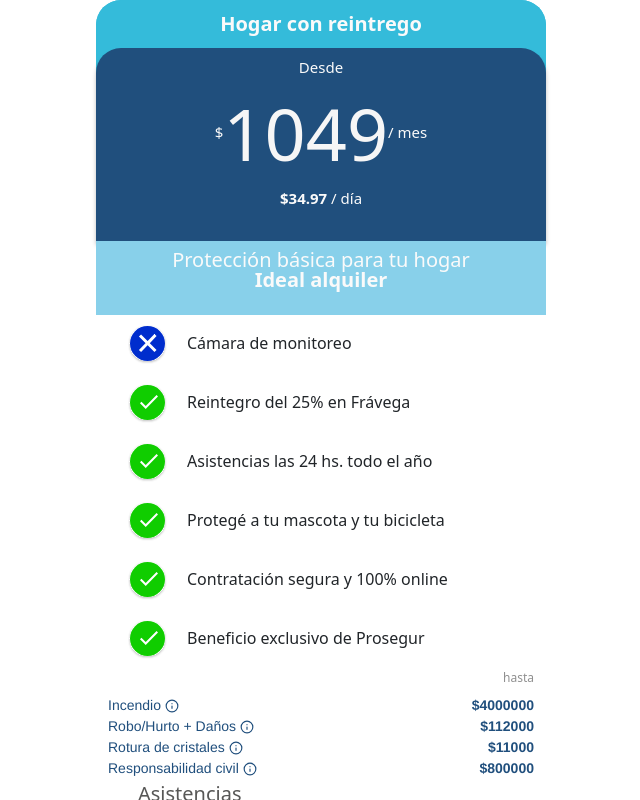
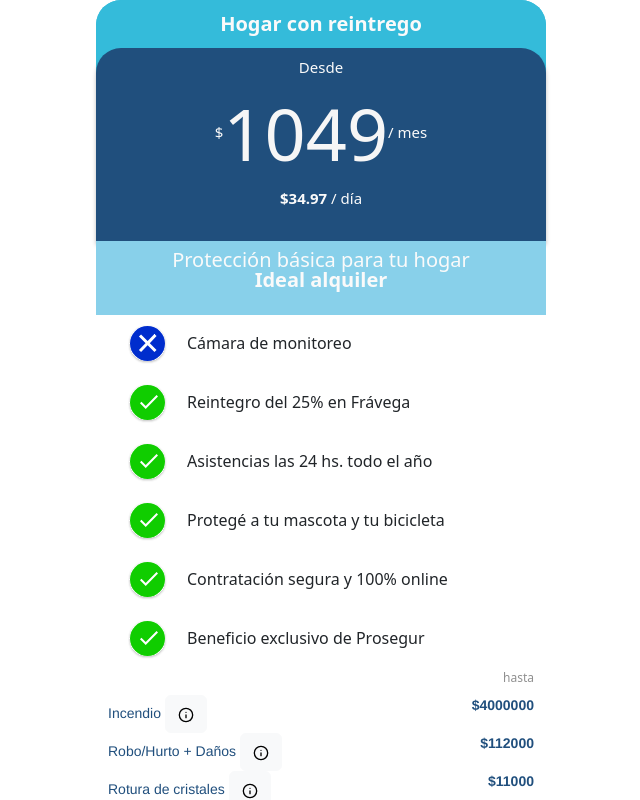
Before and after one commit to andresGarcia90/cotizador-hs, a React (Create React App) app: page / in a window 1280 px wide. Both pictures are taken after a click on the button "¿Qué me cubre?". Shown: the top 800 px of the page, without its empty margins (319-959 px from the left). Built offline with nearby package versions, Linux system fonts and the light colour scheme.

Commit message:
Tooltip like button

```diff
--- a/src/components/UI/Cobertura.js
+++ b/src/components/UI/Cobertura.js
@@ -1,14 +1,41 @@
-import React from 'react';
-import { Col, Row } from 'react-bootstrap';
+import React, { useEffect, useRef, useState } from 'react';
+import { Button, Col, Row, Tooltip } from 'react-bootstrap';
 import { FiInfo } from 'react-icons/fi';
 import classes from './Cobertura.module.css';
+import Overlay from 'react-bootstrap/Overlay';
 
 const Cobertura = (props) => {
+  const target = useRef();
+  useEffect(() => {
+    console.log(target.current);
+    // return () => {
+    // }
+  }, [target]);
+
+  const [show, setShow] = useState(false);
+
+  const clickHandler = () => {
+    setShow(!show);
+  };
+
+  console.log(target);
+
   const { title, info, price } = props;
   return (
     <Row>
       <Col xs={8} className={classes['cobertura-item-title']}>
-        {title} <FiInfo />
+        {title}{' '}
+        <Button ref={target} onClick={clickHandler}  variant="light">
+        <FiInfo target={target}/>
+        </Button>
+        <Overlay target={target.current} show={show} placement="right">
+        {(props) => (
+          <Tooltip id="overlay-example" {...props}>
+            {info}
+          </Tooltip>
+        )}
+      </Overlay>
+        {/* <FiInfo target={target}  onClick={clickHandler}/> */}
       </Col>
       <Col xs={4} className={classes['cobertura-item-price']}>
         ${price}
--- a/src/data/enlatado.json
+++ b/src/data/enlatado.json
@@ -55,7 +55,7 @@
       "infoCobertura": "Lorem ipsum dolor sit amet, consectetur adipiscing elit. Vestibulum a enim sit amet velit blandit mattis. Nunc nec mauris id justo gravida faucibus sit amet eu est. "
     },
     {
-      "idCobertura": "cob1",
+      "idCobertura": "cob4",
       "tituloCobertura": "Responsabilidad civil",
       "montoCobertura": 800000,
       "infoCobertura": "Lorem ipsum dolor sit amet, consectetur adipiscing elit. Vestibulum a enim sit amet velit blandit mattis. Nunc nec mauris id justo gravida faucibus sit amet eu est. "
```
